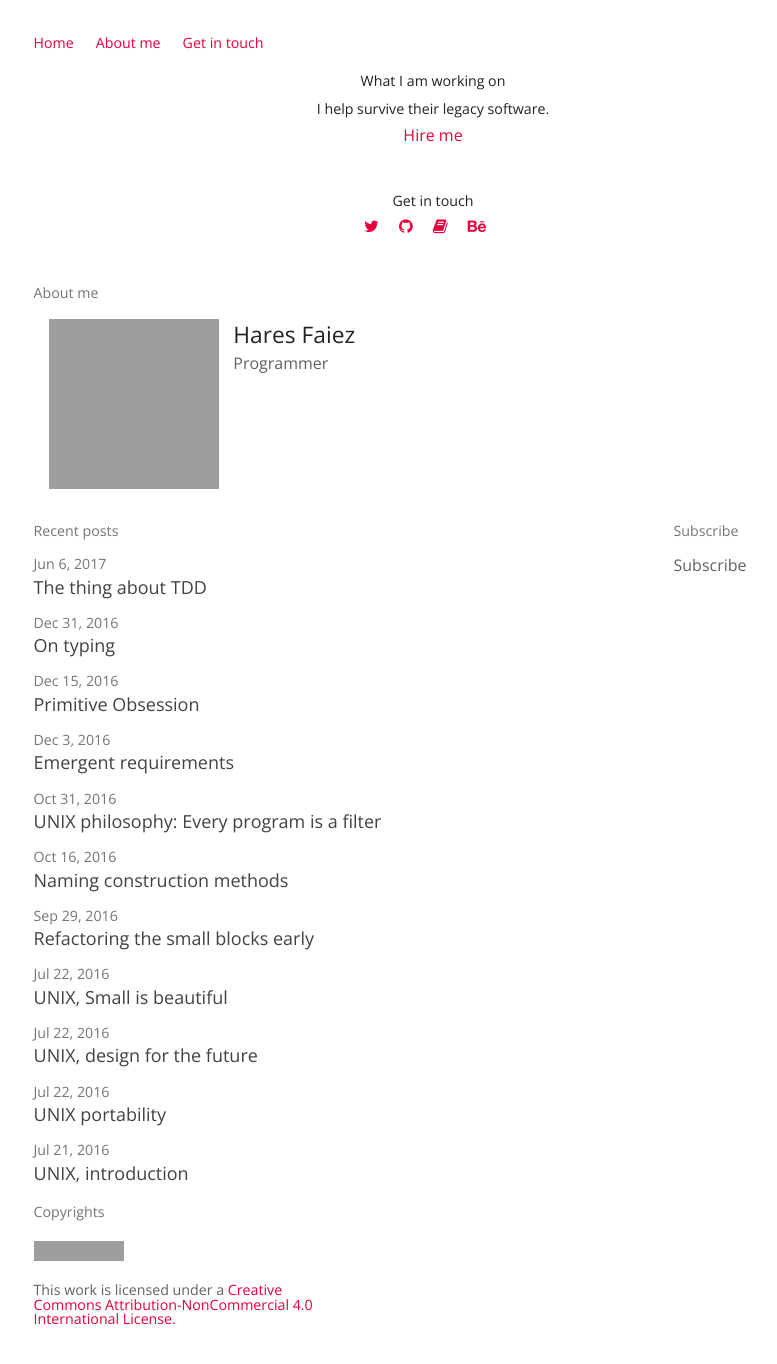
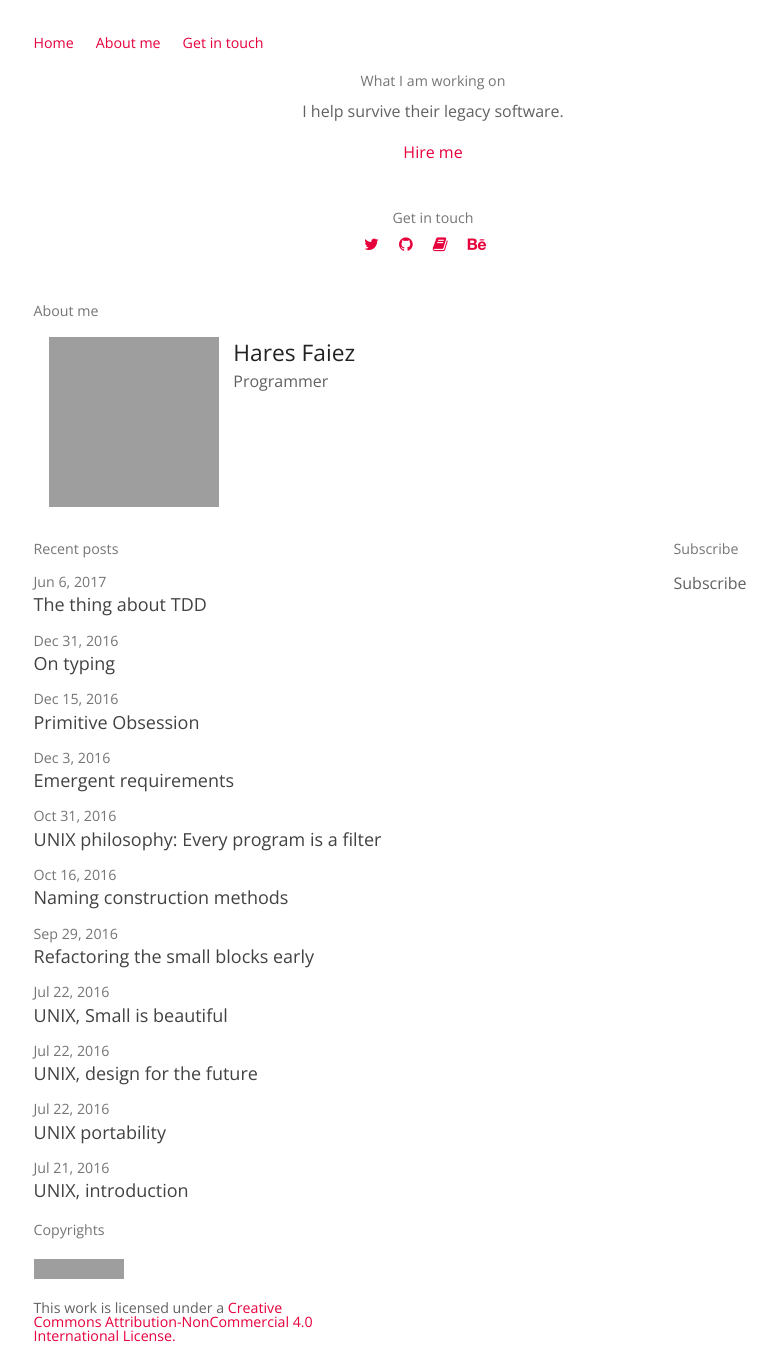
Before and after one commit to haresfaiez/haresfaiez.github.io, a Jekyll site: the page built from index.html, in a window 1280 px wide. Shown: the whole page, without its empty margins (207-984 px from the left). Built offline with Jekyll 4.4.1, drawn with Linux system fonts in a browser that asks for light colours; grey boxes are pictures that could not be loaded.

Commit message:
Use one title color for all home sections

```diff
--- a/_includes/banner.html
+++ b/_includes/banner.html
@@ -1,8 +1,8 @@
 <h1>What I am working on</h1>
 
-<h1>
+<p>
   I help survive their legacy software.
-</h1>
+</p>
 <a>
   Hire me
 </a>
--- a/_sass/custom/_color.scss
+++ b/_sass/custom/_color.scss
@@ -11,12 +11,9 @@ $third-color      : #757575; // light yellow grey
 $primary-color  : #424242; // dark yellow grey
 $hover-color    : $third-color;
 
-$purpule   : #7A1E63;
 $light-grey: #F7F7F7;
 
-$highlight      : #FAFAFA;
-
-.bloc > h1 {
+.bloc > h1, .centered-bloc > h1 {
   color: $third-color;
 }
 
@@ -37,7 +34,7 @@ $highlight      : #FAFAFA;
 
 .highligthed-bloc {
 
-  background-color: $highlight;
+  background-color: $light-grey;
 
   * {
     color: $primary-color;
@@ -55,8 +52,6 @@ $highlight      : #FAFAFA;
 }
 
 figure {
-  background-color: $purpule;
-
   img {
     opacity: 1;
   }
```
Also changed, not shown: README.md.
